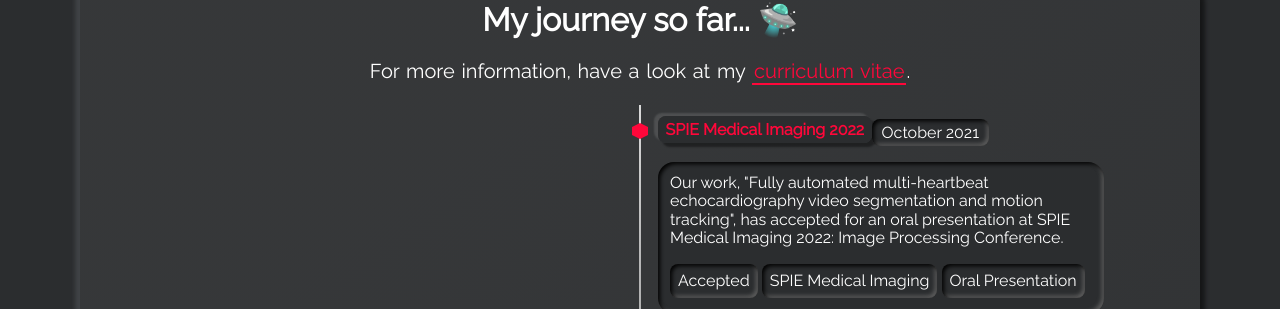
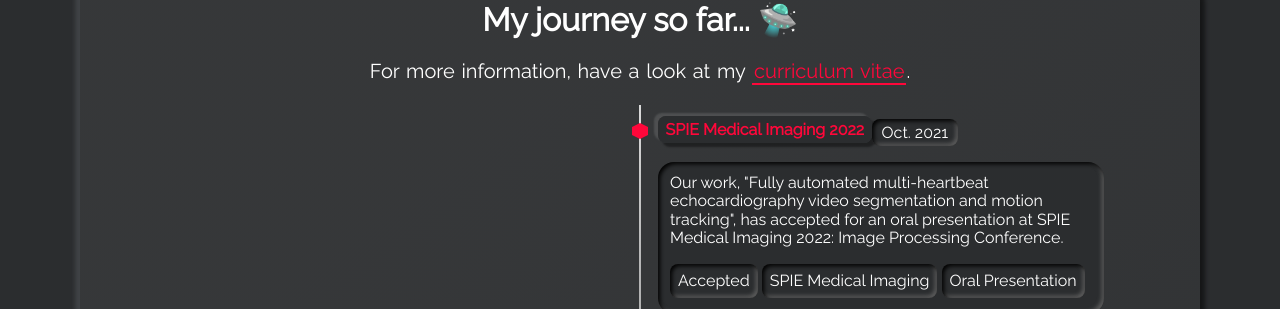
Before and after one commit to yc015/yc015.github.io, a Jekyll site: the page index.html, which Jekyll copies as it is, in a window 1280 px wide and 900 px high, scrolled down 4292 px. Shown: the part 137-446 px from the top of the window. Built offline with Jekyll 4.4.1, drawn with Linux system fonts in a browser that asks for light colours.

Commit message:
update the timeline

```diff
--- a/_data/timeline.yml
+++ b/_data/timeline.yml
@@ -19,7 +19,7 @@
 
 - title: SPIE Medical Imaging 2022
   title-url: https://spie.org/MI22/conferencedetails/medical-image-processing?enableBackToBrowse=true
-  date: October 2021
+  date: Oct. 2021
   subtitle: 'Our work, "Fully automated multi-heartbeat echocardiography video segmentation and motion tracking", has accepted for an oral presentation at SPIE Medical Imaging 2022: Image Processing Conference.'
   tags:
     - tag: Accepted
@@ -63,7 +63,7 @@
 
 - title: SPIE Medical Imaging 2021
   title-url: https://spie.org/conferences-and-exhibitions/medical-imaging
-  date: Otc. 2020
+  date: Oct. 2020
   subtitle: '<p> Our paper, "Assessing the generalizability of temporally-coherent echocardiography video segmentation", has been accepted for an oral presentation by SPIE Medical Imaging: Image processing 2021 conference!</p> <p>The preprint of paper is available here: <a class="highlight-link" href="http://eg.bucknell.edu/~jvs008/research/cardiac/SPIE21/chenSPIE21_preprint.pdf" target="_blank" rel="noreferrer"> link.</a> </p>'
   tags:
     - tag: Accepted
--- a/index.html
+++ b/index.html
@@ -568,7 +568,7 @@
                 </a>
               </span>
               <span class="time-wrapper" data-aos="zoom-in-left">
-                <span class="time neumorphism-card">October 2021</span>
+                <span class="time neumorphism-card">Oct. 2021</span>
               </span>
             </div>
             <div class="desc neumorphism-card" data-aos="zoom-in-left">
@@ -712,7 +712,7 @@
                 </a>
               </span>
               <span class="time-wrapper" data-aos="zoom-in-left">
-                <span class="time neumorphism-card">Otc. 2020</span>
+                <span class="time neumorphism-card">Oct. 2020</span>
               </span>
             </div>
             <div class="desc neumorphism-card" data-aos="zoom-in-left">
```
